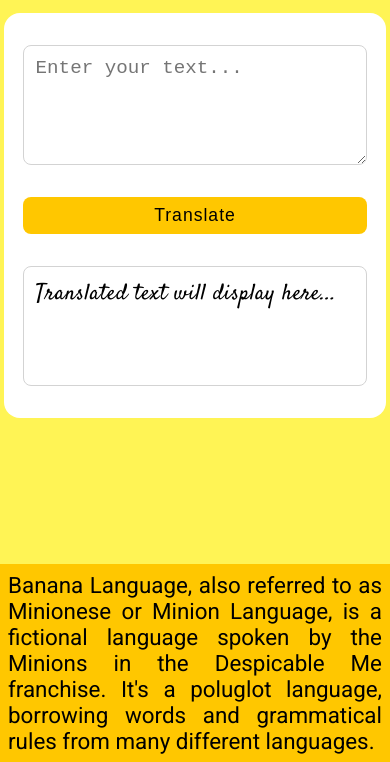
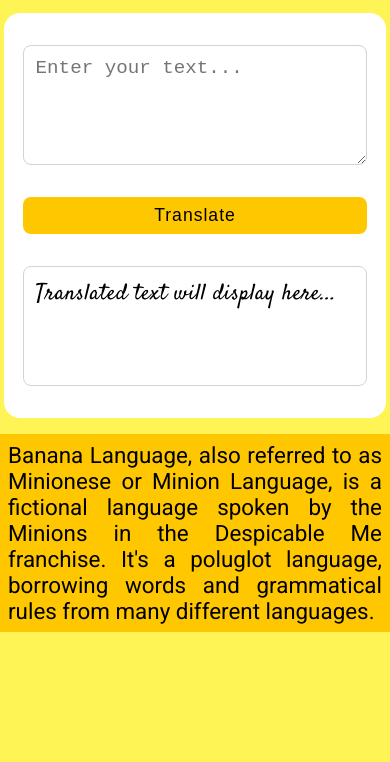
Before and after one commit to Aayush259/Banana-Speak, a plain HTML site: page index.html in a window 390 px wide. Shown: the part 82-844 px from the top of the page. Drawn offline with Linux system fonts and the light colour scheme; a web font is replaced by a local one.

Commit message:
Fixed footer

```diff
--- a/styles/style.css
+++ b/styles/style.css
@@ -134,4 +134,8 @@ body {
         background-color: var(--Yellow);
         color: var(--Black);
     }
+
+    #footer {
+        position: initial;
+    }
 }
```
